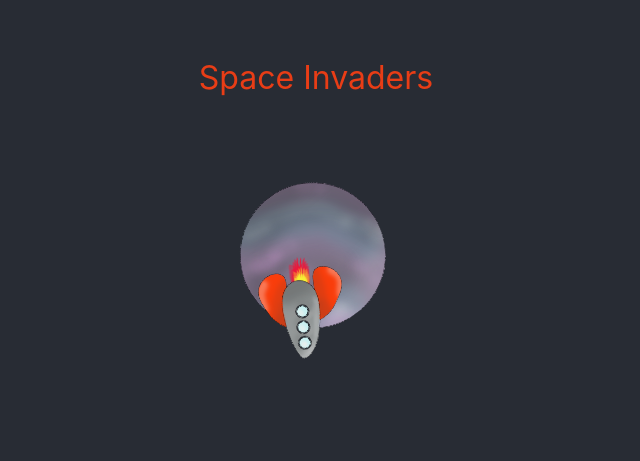
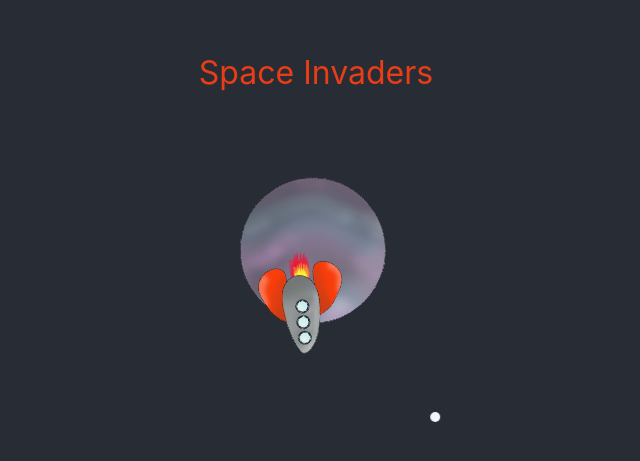
Before and after one commit to Lu-Smith/space_invaders_react_tdd, a React (Create React App) app: page / in a window 1280 px wide. Shown: the part 163-624 px from the top of the page, without its empty margins (324-964 px from the left). Built offline with nearby package versions, Linux system fonts and the light colour scheme.

Commit message:
Updated moving star

```diff
--- a/src/App.css
+++ b/src/App.css
@@ -7,9 +7,20 @@
   pointer-events: none;
 }
 
+.App-shooting-star {
+  background-color: aliceblue;
+  height: 10px;
+  width: 10px;
+  border-radius: 50%;
+
+}
+
 @media (prefers-reduced-motion: no-preference) {
   .App-logo {
     animation: App-logo-spin infinite 20s linear;
+  }
+  .App-shooting-star {
+    animation: App-star-move infinite 20s linear;
   }
 }
 
@@ -36,3 +47,15 @@
     transform: rotate(360deg);
   }
 }
+
+@keyframes App-star-move {
+  0% {
+    transform: translateX(-200px);
+  }
+  50% {
+    transform: translateX(200px);
+  }
+  100% {
+    transform: translateX(-200px);
+  }
+}
```
